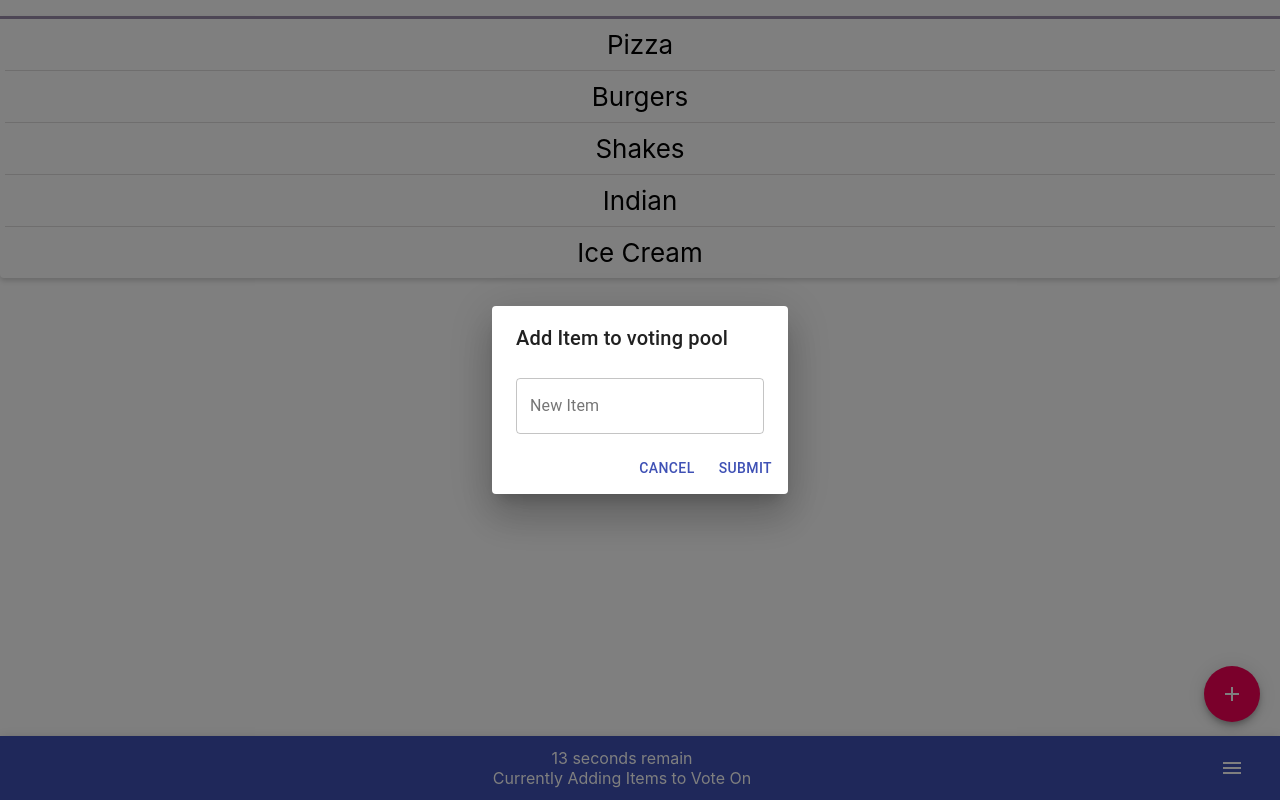
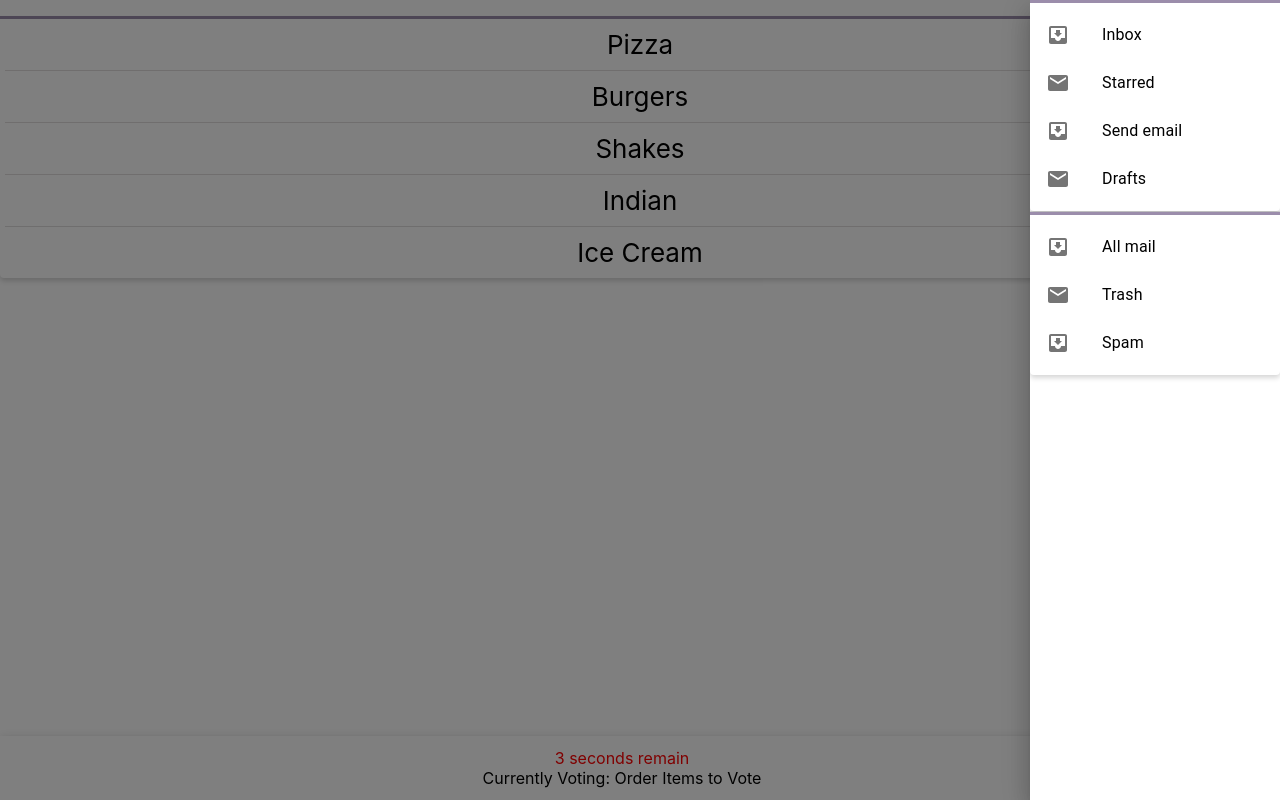
Before and after one commit to bradleyy/votarian, a React (Create React App) app: page / in a window 1280 px wide. Both pictures are taken after a click on the button "menu". Built offline with nearby package versions, Linux system fonts and the light colour scheme.

Commit message:
winner dialog, initial menu

```diff
--- a/src/App.tsx
+++ b/src/App.tsx
@@ -6,6 +6,7 @@ import SortableComponent from './SortableComponent';
 import AppMenuBar from './AppMenuBar';
 //import logo from './logo.svg';
 import './App.css';
+import WinnerPopup from './WinnerPopup';
 
 const Container = styled.div``;
 
@@ -17,15 +18,23 @@ export enum Phases {
 
 const App: React.FC = () => {
   const [items, setItems] = useState(["Pizza", "Burgers", "Shakes", "Indian", "Ice Cream", ]);
-  const [remaining, setRemaining] = useState(20);
+  const [remaining, setRemaining] = useState(5);
   const [phase, setPhase] = useState(Phases.AddingItems);
+  const [open, setOpen] = useState(false);
+  const [winner, setWinner] = useState(items[0]);
 
   if (remaining === 0 && phase !== Phases.Results) {
     setPhase(phase+1);
     if (phase !== Phases.Results - 1) {
-      setRemaining(20);
+      setRemaining(5);
+    } else {
+      setOpen(true);
+      setWinner(items[0]);
     }
   }
+
+  // if (remaining === 0 && phase === Phases.Results && open === false) {
+  // }
 
   return (
     <Container className="App">
@@ -33,6 +42,7 @@ const App: React.FC = () => {
       </header> */}
       <SortableComponent items={items} setItems={setItems} phase={phase} />
       <AppMenuBar items={items} setItems={setItems} remaining={remaining} setRemaining={setRemaining} phase={phase} />
+      <WinnerPopup winner={winner} open={open} setOpen={setOpen} />
     </Container>
   );
 }
--- /dev/null
+++ b/src/AppMenu.tsx
@@ -0,0 +1,127 @@
+import React from 'react';
+import { makeStyles } from '@material-ui/core/styles';
+import Drawer from '@material-ui/core/Drawer';
+import List from '@material-ui/core/List';
+import Divider from '@material-ui/core/Divider';
+import ListItem from '@material-ui/core/ListItem';
+import ListItemIcon from '@material-ui/core/ListItemIcon';
+import ListItemText from '@material-ui/core/ListItemText';
+import InboxIcon from '@material-ui/icons/MoveToInbox';
+import MailIcon from '@material-ui/icons/Mail';
+import MoreVertIcon from '@material-ui/icons/MoreVert';
+import { IconButton } from '@material-ui/core';
+
+const useStyles = makeStyles({
+  list: {
+    width: 250,
+  },
+  fullList: {
+    width: 'auto',
+  },
+});
+
+export default function TemporaryDrawer() {
+  const classes = useStyles();
+  const [state, setState] = React.useState({
+    top: false,
+    left: false,
+    bottom: false,
+    right: false,
+  });
+
+  type DrawerSide = 'top' | 'left' | 'bottom' | 'right';
+  const toggleDrawer = (side: DrawerSide, open: boolean) => (
+    event: React.KeyboardEvent | React.MouseEvent,
+  ) => {
+    if (
+      event.type === 'keydown' &&
+      ((event as React.KeyboardEvent).key === 'Tab' ||
+        (event as React.KeyboardEvent).key === 'Shift')
+    ) {
+      return;
+    }
+
+    setState({ ...state, [side]: open });
+  };
+
+  const sideList = (side: DrawerSide) => (
+    <div
+      className={classes.list}
+      role="presentation"
+      onClick={toggleDrawer(side, false)}
+      onKeyDown={toggleDrawer(side, false)}
+    >
+      <List>
+        {['Inbox', 'Starred', 'Send email', 'Drafts'].map((text, index) => (
+          <ListItem button key={text}>
+            <ListItemIcon>{index % 2 === 0 ? <InboxIcon /> : <MailIcon />}</ListItemIcon>
+            <ListItemText primary={text} />
+          </ListItem>
+        ))}
+      </List>
+      <Divider />
+      <List>
+        {['All mail', 'Trash', 'Spam'].map((text, index) => (
+          <ListItem button key={text}>
+            <ListItemIcon>{index % 2 === 0 ? <InboxIcon /> : <MailIcon />}</ListItemIcon>
+            <ListItemText primary={text} />
+          </ListItem>
+        ))}
+      </List>
+    </div>
+  );
+
+  const fullList = (side: DrawerSide) => (
+    <div
+      className={classes.fullList}
+      role="presentation"
+      onClick={toggleDrawer(side, false)}
+      onKeyDown={toggleDrawer(side, false)}
+    >
+      <List>
+        {['Inbox', 'Starred', 'Send email', 'Drafts'].map((text, index) => (
+          <ListItem button key={text}>
+            <ListItemIcon>{index % 2 === 0 ? <InboxIcon /> : <MailIcon />}</ListItemIcon>
+            <ListItemText primary={text} />
+          </ListItem>
+        ))}
+      </List>
+      <Divider />
+      <List>
+        {['All mail', 'Trash', 'Spam'].map((text, index) => (
+          <ListItem button key={text}>
+            <ListItemIcon>{index % 2 === 0 ? <InboxIcon /> : <MailIcon />}</ListItemIcon>
+            <ListItemText primary={text} />
+          </ListItem>
+        ))}
+      </List>
+    </div>
+  );
+
+  return (
+    <div>
+      <IconButton
+        aria-label="menu"
+        aria-controls="long-menu"
+        aria-haspopup="true"
+        onClick={toggleDrawer('right', true)}
+        edge="start"
+        color="inherit"
+      >
+        <MoreVertIcon />
+      </IconButton>
+      <Drawer open={state.left} onClose={toggleDrawer('left', false)}>
+        {sideList('left')}
+      </Drawer>
+      <Drawer anchor="top" open={state.top} onClose={toggleDrawer('top', false)}>
+        {fullList('top')}
+      </Drawer>
+      <Drawer anchor="bottom" open={state.bottom} onClose={toggleDrawer('bottom', false)}>
+        {fullList('bottom')}
+      </Drawer>
+      <Drawer anchor="right" open={state.right} onClose={toggleDrawer('right', false)}>
+        {sideList('right')}
+      </Drawer>
+    </div>
+  );
+}
--- a/src/AppMenuBar.tsx
+++ b/src/AppMenuBar.tsx
@@ -24,6 +24,7 @@ import CountdownTimer, { CountdownProps } from './CountdownTimer';
 import {ItemsProps} from './SortableComponent';
 import AddItem from './AddItem';
 import {Phases} from './App';
+import AppMenu from './AppMenu';
 
 const useStyles = makeStyles(theme => ({
     text: {
@@ -86,9 +87,10 @@ const AppMenuBar = ({items, setItems, remaining, setRemaining, phase}:Combo) =>
         <IconButton edge="end" color="inherit">
             <MoreIcon />
         </IconButton> */}
-        <IconButton edge="start" color="inherit" aria-label="open drawer">
+        {/* <IconButton edge="start" color="inherit" aria-label="open drawer">
             <MenuIcon />
-        </IconButton>
+        </IconButton> */}
+        <AppMenu />
         </Toolbar>
         </AppBar>
     );
--- a/src/CountdownTimer.tsx
+++ b/src/CountdownTimer.tsx
@@ -3,11 +3,15 @@ import PropTypes from 'prop-types';
 
 const CountdownTimer = ({remaining, setRemaining}:CountdownProps) => {
     React.useEffect(() => {
-        if (remaining > 0) {
+        if (remaining !== 0) {
             const timerID = setInterval(() => {setRemaining(remaining - 1);}, 1000);
-            return () => {clearInterval(timerID)};
+            console.log("setting duration to " + (remaining - 1) + " with timer: " + timerID)
+            return () => {
+                console.log("clearing timer: " + timerID);
+                clearInterval(timerID)
+            };
         }
-    }, [remaining,]
+    }, [remaining]
     );
     let isRed = false
     if (remaining < 10 && remaining % 2 === 1) {
--- /dev/null
+++ b/src/WinnerPopup.tsx
@@ -0,0 +1,45 @@
+import React from "react";
+import PropTypes from 'prop-types';
+
+import Button from "@material-ui/core/Button";
+import Dialog from "@material-ui/core/Dialog";
+import DialogActions from "@material-ui/core/DialogActions";
+import DialogContent from "@material-ui/core/DialogContent";
+import DialogTitle from "@material-ui/core/DialogTitle";
+
+interface OpenProps {
+  open: boolean;
+  setOpen: Function;
+  winner: String;
+}
+
+const WinnerPopup = ({open, setOpen, winner}:OpenProps) => {
+
+  return (
+      <Dialog
+        open={open}
+        aria-labelledby="alert-dialog-title"
+        aria-describedby="alert-dialog-description"
+      >
+        <DialogTitle id="alert-dialog-title">
+          {"Add Item to voting pool"}
+        </DialogTitle>
+        <DialogContent>
+          The winner is {winner}.
+        </DialogContent>
+        <DialogActions>
+          <Button onClick={() => {setOpen(false)}} color="primary">
+            Close
+          </Button>
+        </DialogActions>
+      </Dialog>
+  );
+}
+
+WinnerPopup.propTypes = {
+  open: PropTypes.bool,
+  setOpen: PropTypes.func,
+  winner: PropTypes.string
+};
+
+export default WinnerPopup;
```
